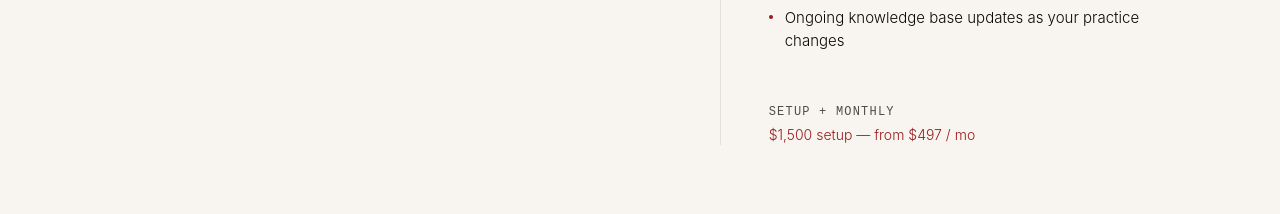
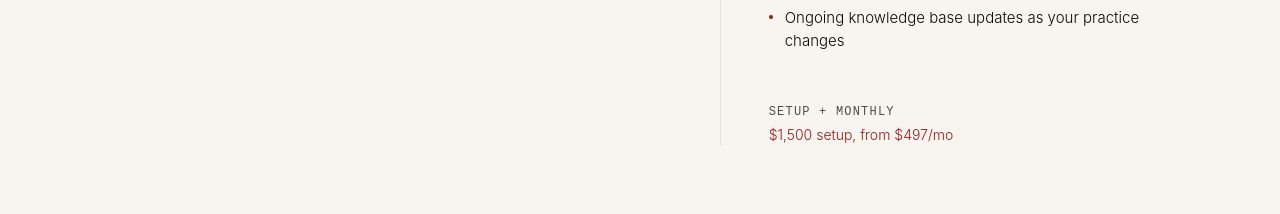
Before and after one commit to TopherAllenCook/portico-society, a Next.js app: page /services in a window 1280 px wide. Shown: the part 10340-10554 px from the top of the page. Built offline with nearby package versions, Linux system fonts and the light colour scheme.

Commit message:
polish: fix em dash in price copy, clean orphaned comment, reduce CTA spacing

```diff
--- a/components/SvcTraining.tsx
+++ b/components/SvcTraining.tsx
@@ -33,7 +33,7 @@ const addons = [
       'Ongoing knowledge base updates as your practice changes',
     ],
     model: 'Setup + monthly',
-    price: '$1,500 setup — from $497 / mo',
+    price: '$1,500 setup, from $497/mo',
   },
 ]
 
--- a/components/SvcTwoWays.tsx
+++ b/components/SvcTwoWays.tsx
@@ -200,23 +200,18 @@ export default function SvcTwoWays() {
         </RevealOnScroll>
 
         {/*
-          PLACEHOLDER — half-bleed editorial photo anchoring the dark section.
-          Swap the div below to:
-
-          <div className="relative w-full mt-20 overflow-hidden" style={{ height: 'clamp(200px, 30vh, 360px)' }}>
+          When photo is ready, add between the grid and the CTA:
+          <div className="relative w-full mt-16 overflow-hidden" style={{ height: 'clamp(200px, 30vh, 360px)' }}>
             <Image src="/svc-practice-interior.jpg" alt="" fill sizes="100vw"
-              className="object-cover"
-              style={{ filter: 'brightness(0.6) saturate(0.5)' }} />
+              className="object-cover" style={{ filter: 'brightness(0.6) saturate(0.5)' }} />
           </div>
-
-          Recommended shot: physician consultation room or private practice interior,
-          very dark treatment to sit on the ink background.
+          Recommended: physician consultation room, very dark treatment on ink background.
         */}
 
         {/* Bridge to audit */}
         <RevealOnScroll>
           <div
-            className="mt-20 flex flex-col gap-6 sm:flex-row sm:items-center sm:justify-between"
+            className="mt-16 flex flex-col gap-6 sm:flex-row sm:items-center sm:justify-between"
             style={{ borderTop: '1px solid var(--color-ivory-dim)', paddingTop: '2.5rem' }}
           >
             <p
```
